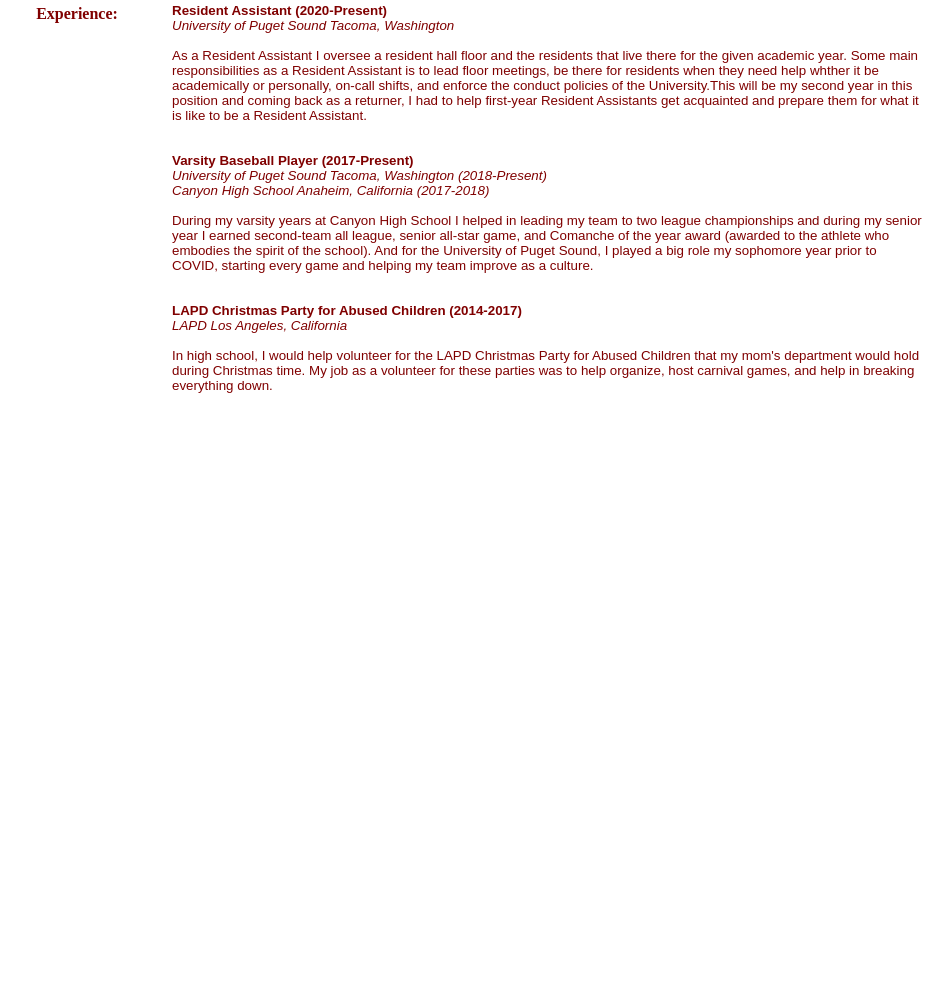
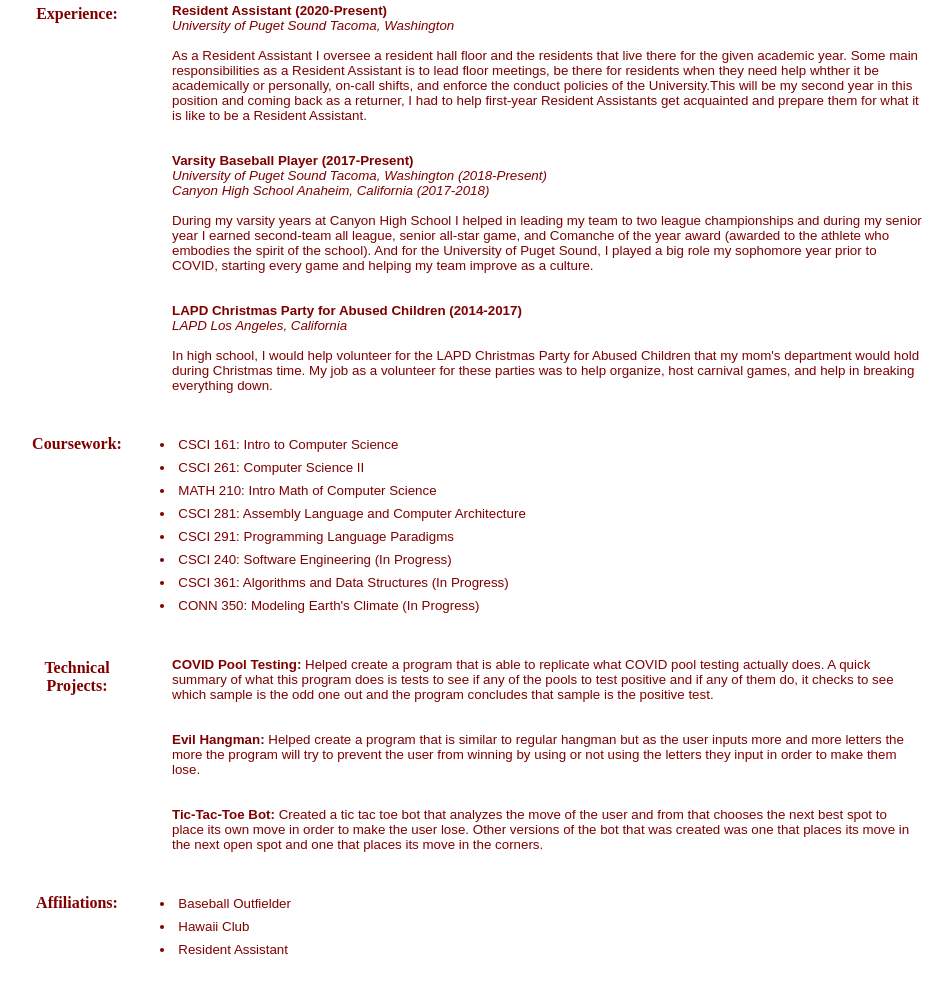
Before and after one commit to Jacob-Ota/Jacob-Ota.github.io, a plain HTML site: page resume.html in a window 1280 px wide. Shown: the part 373-1354 px from the top of the page, without its empty margins (6-957 px from the left). Before the commit the page ends 800 px from the top, so only its background shows below. Drawn offline with Linux system fonts and the light colour scheme.

Commit message:
Added course work, tech projects and affiliations, CSS for lists

```diff
--- a/default.css
+++ b/default.css
@@ -96,3 +96,21 @@ h4 {
     margin: 20px;
     width: 750px;
 }
+
+ul {
+    float: left;
+    overflow: hidden;
+}
+
+li {
+    color: maroon;
+    font-family: Arial, Helvetica, sans-serif;
+    font-size: 10pt;
+    margin: 8px;
+    list-style-position: inside;
+}
+
+* {
+    margin: 5 px;
+    padding: 0;
+}
--- a/resume.html
+++ b/resume.html
@@ -69,9 +69,49 @@
             In high school, I would help volunteer for the LAPD Christmas Party for Abused Children that my mom's
             department would hold during Christmas time. My job as a volunteer for these parties was to help organize,
             host carnival games, and help in breaking everything down.
-
         </p>
 
+        <h4 class="resume_headers">Coursework:</h4>
 
+        <ul>
+            <li>CSCI 161: Intro to Computer Science</li>
+            <li>CSCI 261: Computer Science II</li>
+            <li>MATH 210: Intro Math of Computer Science</li>
+            <li>CSCI 281: Assembly Language and Computer Architecture</li>
+            <li>CSCI 291: Programming Language Paradigms</li>
+            <li>CSCI 240: Software Engineering (In Progress)</li>
+            <li>CSCI 361: Algorithms and Data Structures (In Progress)</li>
+            <li>CONN 350: Modeling Earth's Climate (In Progress)</li>
+        </ul>
+
+        <h4 class="resume_headers">Technical <br> Projects:</h4>
+
+        <p class="long_content">
+            <strong>COVID Pool Testing: </strong>Helped create a program that is able to replicate what COVID
+            pool testing actually does. A quick summary of what this program does is tests to see if any of
+            the pools to test positive and if any of them do, it checks to see which sample is the odd one out
+            and the program concludes that sample is the positive test.
+            <br>
+            <br>
+            <br>
+            <strong>Evil Hangman: </strong> Helped create a program that is similar to regular hangman but as
+            the user inputs more and more letters the more the program will try to prevent the user from winning
+            by using or not using the letters they input in order to make them lose.
+            <br>
+            <br>
+            <br>
+            <strong>Tic-Tac-Toe Bot: </strong>Created a tic tac toe bot that analyzes the move of the user and
+            from that chooses the next best spot to place its own move in order to make the user lose. Other
+            versions of the bot that was created was one that places its move in the next open spot and one that
+            places its move in the corners.
+        </p>
+
+        <h4 class="resume_headers">Affiliations:</h4>
+
+        <ul>
+            <li>Baseball Outfielder</li>
+            <li>Hawaii Club</li>
+            <li>Resident Assistant</li>
+        </ul>
     </body>
 </html>
```
